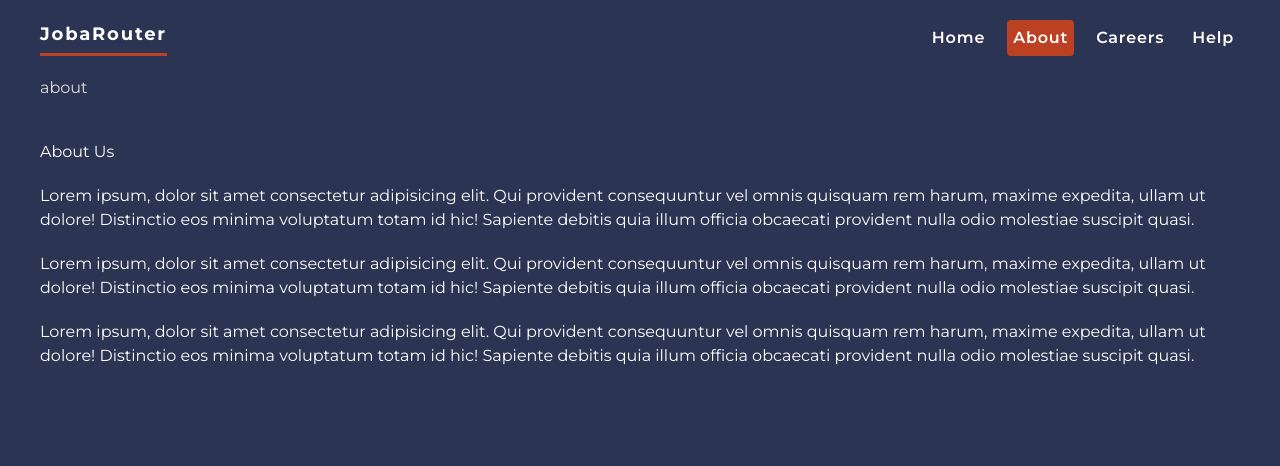
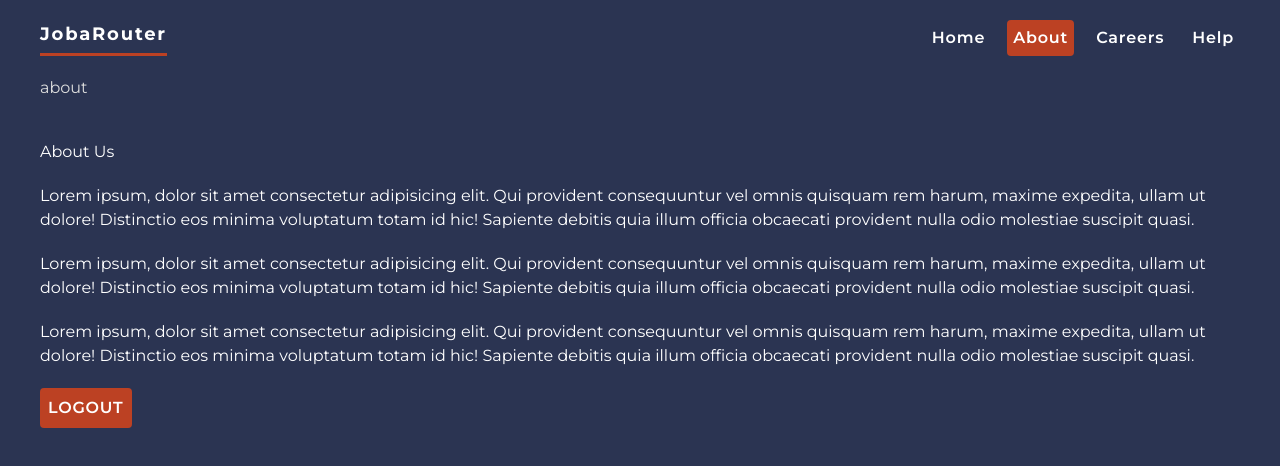
Before and after one commit to IRAKOZEAimeAubin/react-router-basics, a React (Vite) app: page /about in a window 1280 px wide. Shown: the top 466 px of the page. Built offline with nearby package versions, Linux system fonts and the light colour scheme.

Commit message:
feat: add navigate

```diff
--- a/src/pages/About.jsx
+++ b/src/pages/About.jsx
@@ -1,12 +1,20 @@
-import React from 'react'
+import { useState } from 'react'
+import { Navigate } from 'react-router-dom';
 
 const About = () => {
+    const [ user, setUser ] = useState( "dash" )
+
+    if ( !user ) {
+        return <Navigate to="/" replace={ true } />
+    }
+
     return (
         <div>
             <h2>About Us</h2>
             <p className="my-5 mx-0">Lorem ipsum, dolor sit amet consectetur adipisicing elit. Qui provident consequuntur vel omnis quisquam rem harum, maxime expedita, ullam ut dolore! Distinctio eos minima voluptatum totam id hic! Sapiente debitis quia illum officia obcaecati provident nulla odio molestiae suscipit quasi.</p>
             <p className="my-5 mx-0">Lorem ipsum, dolor sit amet consectetur adipisicing elit. Qui provident consequuntur vel omnis quisquam rem harum, maxime expedita, ullam ut dolore! Distinctio eos minima voluptatum totam id hic! Sapiente debitis quia illum officia obcaecati provident nulla odio molestiae suscipit quasi.</p>
             <p className="my-5 mx-0">Lorem ipsum, dolor sit amet consectetur adipisicing elit. Qui provident consequuntur vel omnis quisquam rem harum, maxime expedita, ullam ut dolore! Distinctio eos minima voluptatum totam id hic! Sapiente debitis quia illum officia obcaecati provident nulla odio molestiae suscipit quasi.</p>
+            <button onClick={ () => setUser( null ) } className="p-2 rounded uppercase bg-primary cursor-pointer tracking-wider font-semibold">Logout</button>
         </div>
     )
 }
```
